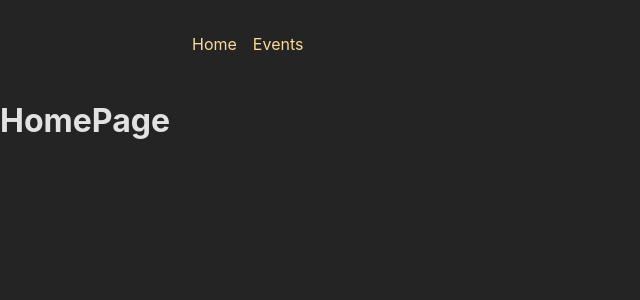
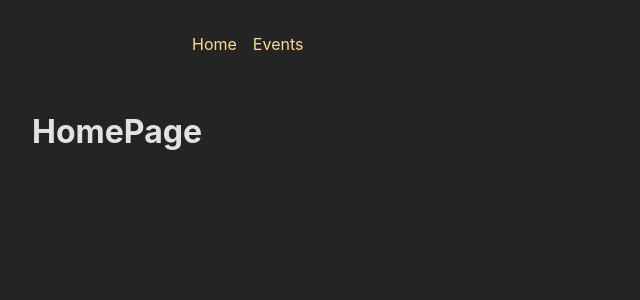
Before and after one commit to edcsu/react_router_advanced, a React (Create React App) app in the folder frontend/: page / in a window 1280 px wide. Shown: the top 300 px of the page, without its empty margins (0-640 px from the left). Built offline with nearby package versions, Linux system fonts and the light colour scheme.

Commit message:
feat: activate MainNavigation links

```diff
--- a/frontend/src/components/MainNavigation.js
+++ b/frontend/src/components/MainNavigation.js
@@ -1,3 +1,4 @@
+import { NavLink } from 'react-router';
 import classes from './MainNavigation.module.css';
 
 function MainNavigation() {
@@ -6,10 +7,10 @@ function MainNavigation() {
       <nav>
         <ul className={classes.list}>
           <li>
-            <a>Home</a>
+            <NavLink to='/'>Home</NavLink>
           </li>
           <li>
-            <a>Events</a>
+            <NavLink to='/events'>Events</NavLink>
           </li>
         </ul>
       </nav>
--- a/frontend/src/index.css
+++ b/frontend/src/index.css
@@ -48,3 +48,7 @@ ul {
   margin: 0;
   padding: 0;
 }
+
+main {
+  margin: 2rem;
+}
```
